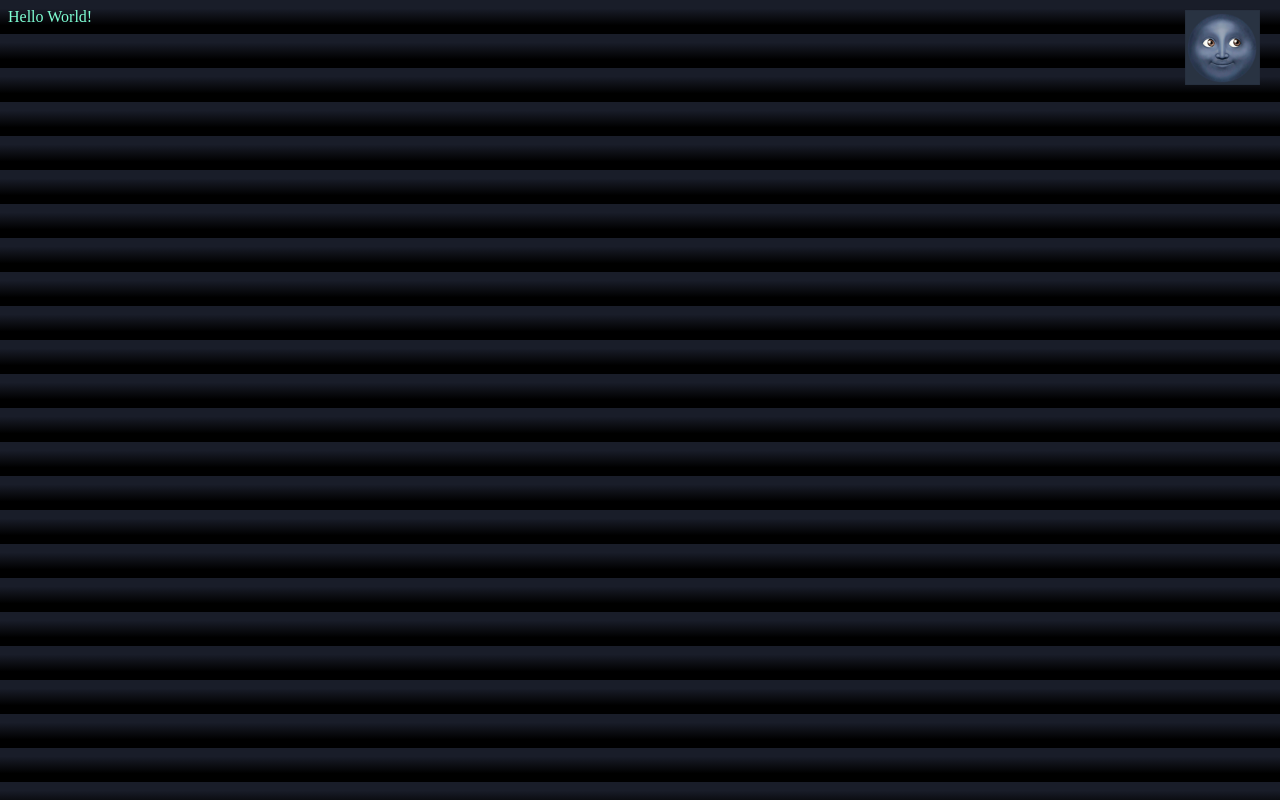
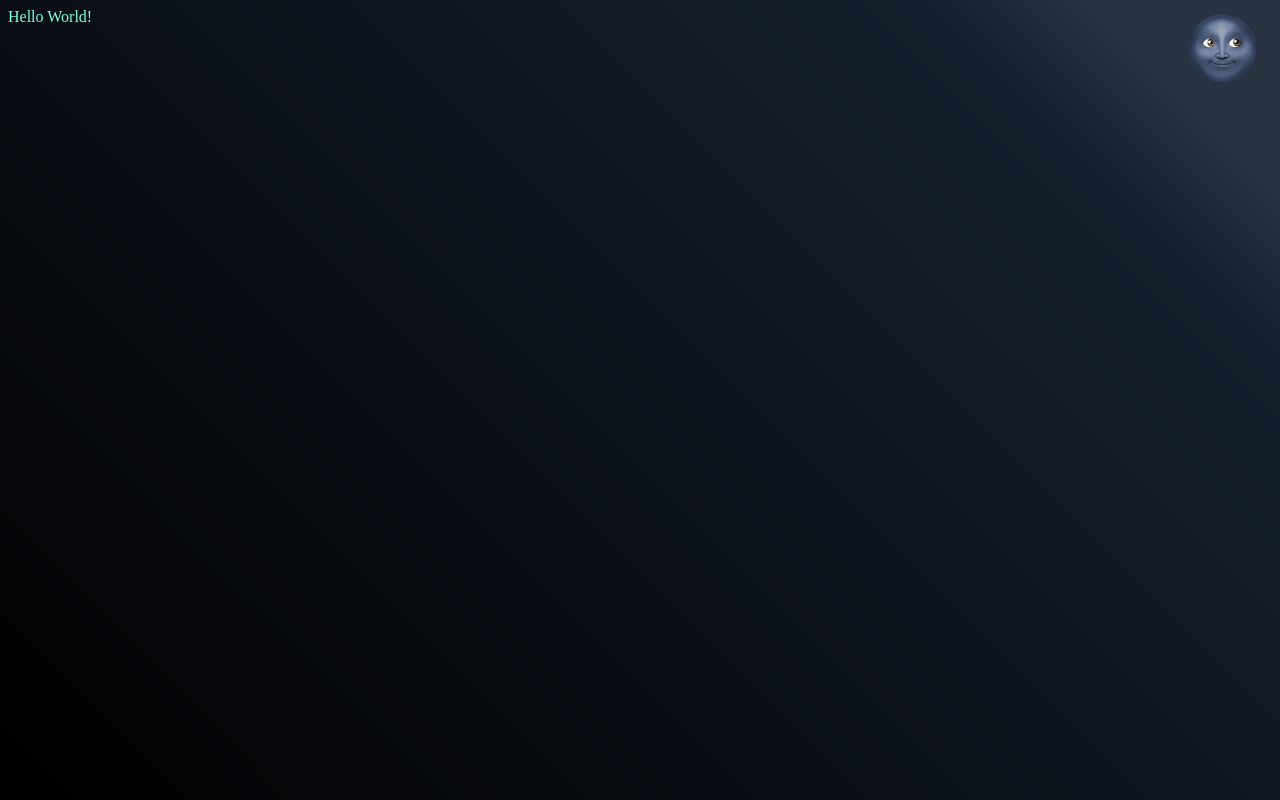
Before and after one commit to Se2my00of5/website, a plain HTML site: page main.html in a window 1280 px wide. Both pictures are taken after a click on the picture 1222 px from the left and 47 px from the top of the page. Drawn offline with Linux system fonts and the light colour scheme.

Commit message:
theme v0.2

```diff
--- a/code.js
+++ b/code.js
@@ -10,7 +10,7 @@ themeButton.onclick = () => { //обработка смены темы по на
         // перевод на тёмную тему
         themeButton.src=themeButton.src.replace("sun","moon");
        // display.style.backgroundColor="black";
-        display.style.background = "linear-gradient(0deg, #000000 25%, #191D29 75%)";
+        display.style.background = "linear-gradient(225deg,rgb(41,51,66)9%,rgb(21,31,45)17%,rgb(0,0,0))";
 
     }
     else{
--- a/styles.css
+++ b/styles.css
@@ -10,3 +10,6 @@ div{
     height: 75px;
 
 }
+html {
+    height: 100%;
+}
```
